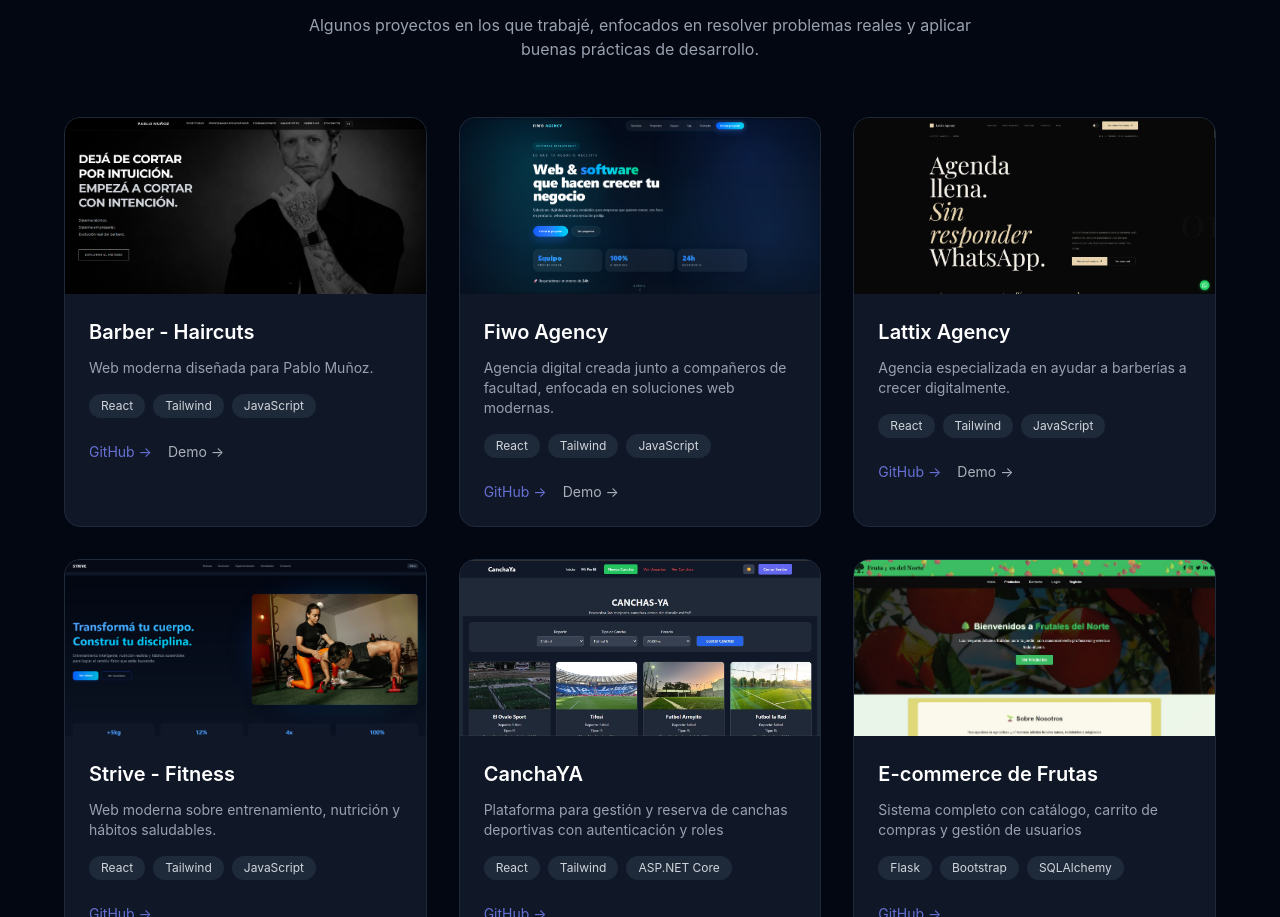
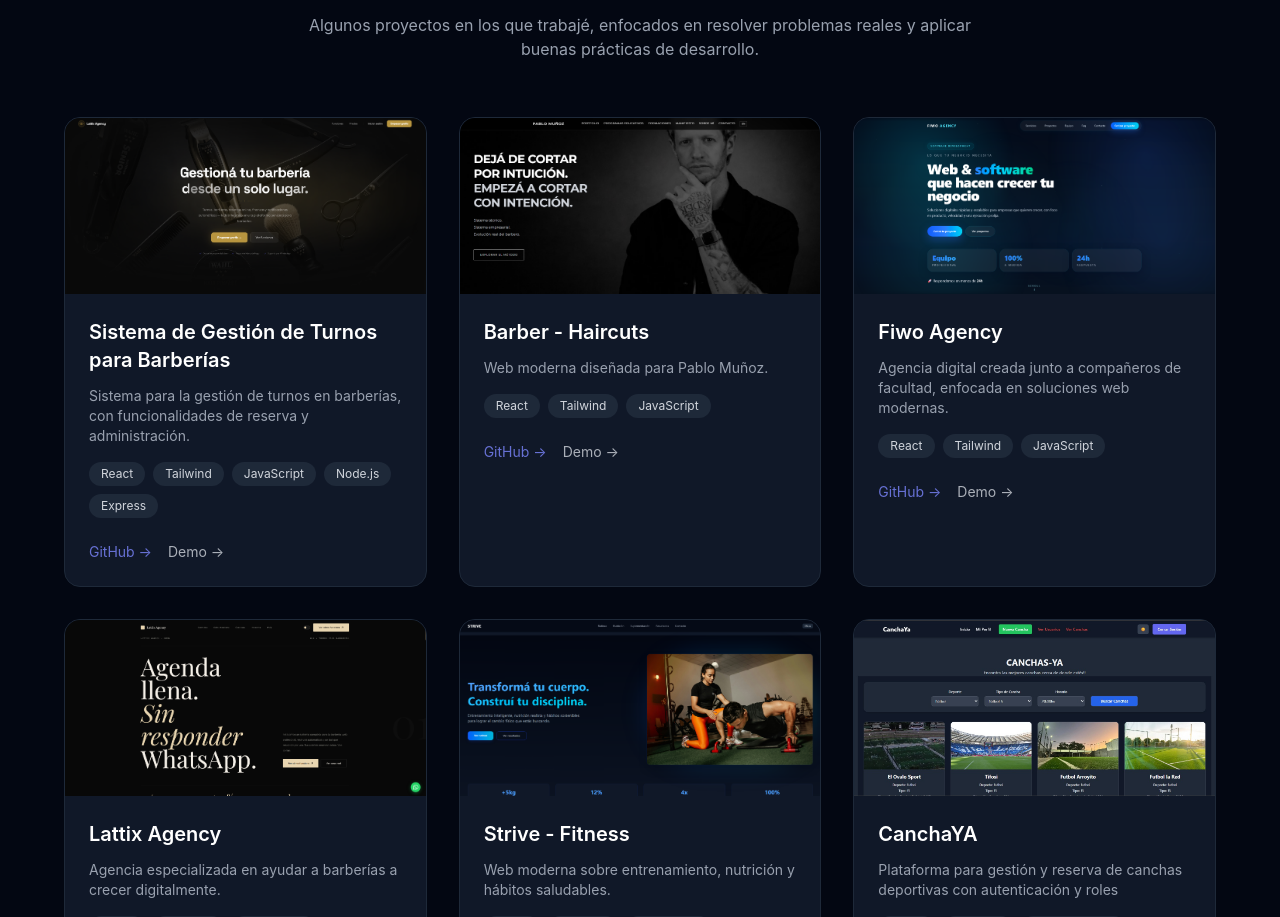
Before and after one commit to LuigiMarconiFavini/Portfolio, a React (Vite) app: page / in a window 1280 px wide. Shown: the part 1723-2640 px from the top of the page. Built offline with nearby package versions, Linux system fonts and the light colour scheme.

Commit message:
Agregamos el sistema de turnos al portfolio

```diff
--- a/src/data/projects.js
+++ b/src/data/projects.js
@@ -1,4 +1,15 @@
 export const projects = [
+  {
+    title: "Sistema de Gestión de Turnos para Barberías",
+    description: {
+      es: "Sistema para la gestión de turnos en barberías, con funcionalidades de reserva y administración.",
+      en: "System for managing appointments in barbershops, with reservation and administration features.",
+    },
+    tech: ["React", "Tailwind", "JavaScript", "Node.js", "Express"],
+    github: null,
+    demo: "https://saas-engine-multi-tenant.vercel.app/",
+    image: "/projects/sistema_de_turnos_para_barberias.png",
+  },
   {
     title: "Barber - Haircuts",
     description: {
```
Also changed, not shown: public/projects/sistema_de_turnos_para_barberias.png (added).
